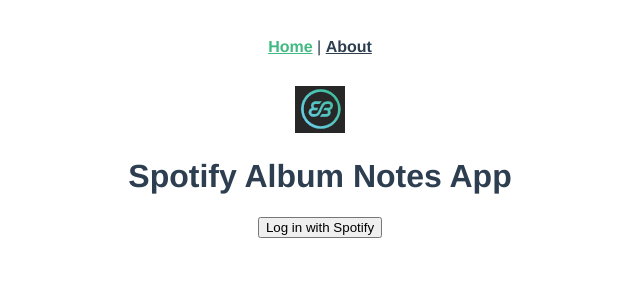
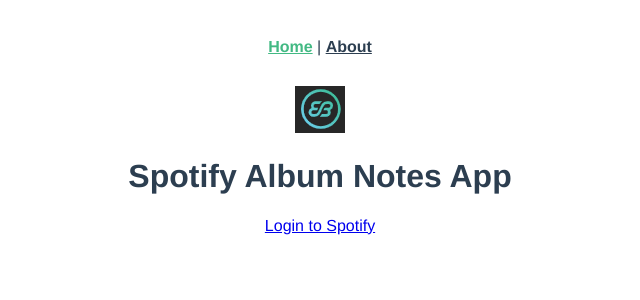
Before and after one commit to IMakeTheSites/vue-spots, a Vue app: page / in a window 1280 px wide. Shown: the top 300 px of the page, without its empty margins (320-960 px from the left). Built offline with nearby package versions, Linux system fonts and the light colour scheme.

Commit message:
Added Link to Spotify login

```diff
--- a/package.json
+++ b/package.json
@@ -8,7 +8,6 @@
     "lint": "vue-cli-service lint"
   },
   "dependencies": {
-    "@soubai/spotifyjs": "^1.0.0",
     "core-js": "^3.6.5",
     "vue": "^2.6.11",
     "vue-router": "^3.2.0"
--- a/src/views/About.vue
+++ b/src/views/About.vue
@@ -3,7 +3,7 @@
     <h1>This is an app developed by Mark Wlodawski.</h1>
     <p>
       The repo can be found
-      <a href="https://github.com/IMakeTheSites/vue-spotify">Here.</a>
+      <a href="https://github.com/IMakeTheSites/vue-spots">Here.</a>
     </p>
   </div>
 </template>
--- a/src/views/Home.vue
+++ b/src/views/Home.vue
@@ -2,7 +2,11 @@
   <div class="home">
     <img alt="EchoBind logo" src="../assets/logo.png" />
     <h1>Spotify Album Notes App</h1>
-    <button to="/login">Log in with Spotify</button>
+    <a
+      href="https://accounts.spotify.com/authorize?client_id=c5c79022e6054488a48a75140a35c988&redirect_uri=http://localhost:8080/callback/&scope=user-library-read&response_type=token"
+    >
+      Login to Spotify
+    </a>
   </div>
 </template>
 
```
Also changed, not shown: 1 other file (tests, documents, lock files or other folders).
